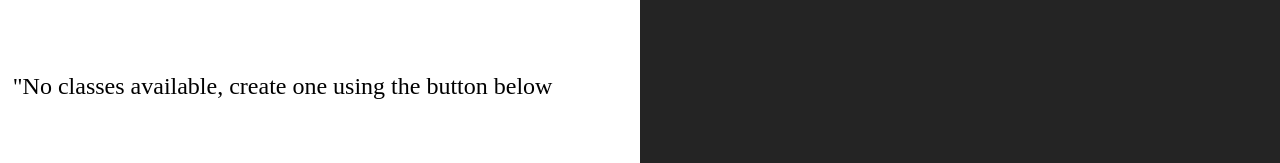
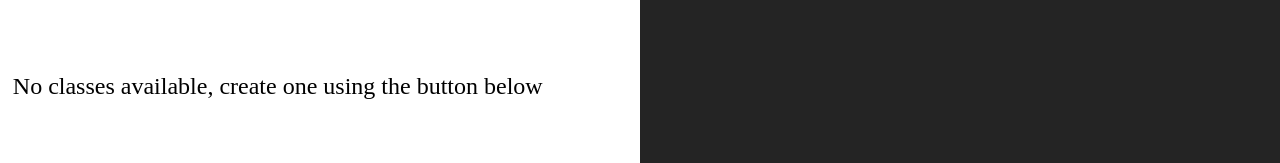
Before and after one commit to Bredue/avid-agenda, a React (Vite) app: page / in a window 1280 px wide. Shown: the part 392-555 px from the top of the page. Built offline with nearby package versions, Linux system fonts and the light colour scheme; the HTML template or start-up script is replaced by a standard one.

Commit message:
typo fix

```diff
--- a/src/components/Sidebar/ClassList.tsx
+++ b/src/components/Sidebar/ClassList.tsx
@@ -81,7 +81,7 @@ const ClassList:FC<ClassListProps> = (props) => {
         ))}
       </ul>
     ) : (
-      <p className={styles.sidebarText}>"No classes available, create one using the button below</p>
+      <p className={styles.sidebarText}>No classes available, create one using the button below</p>
     )}
   </>
   )
```
